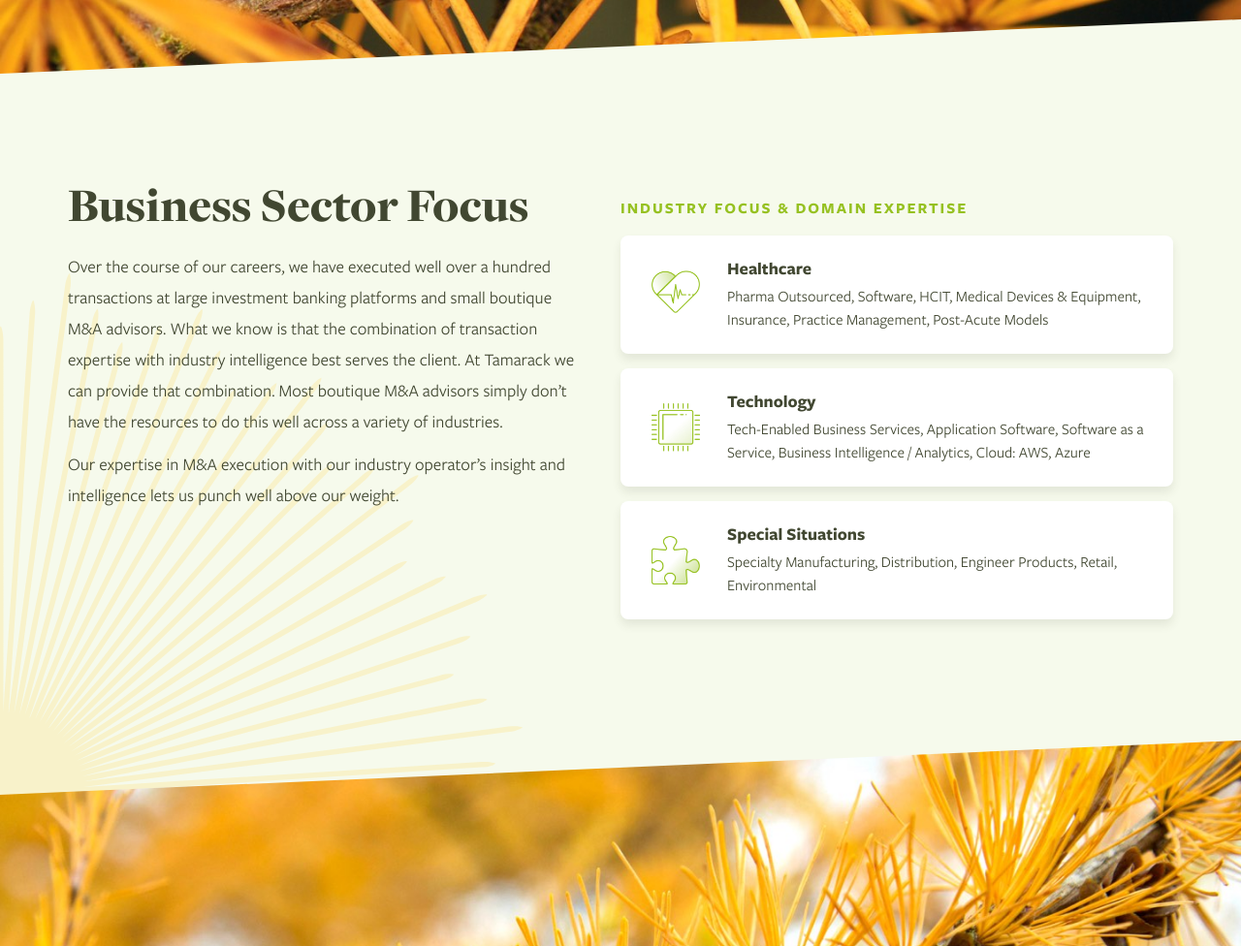
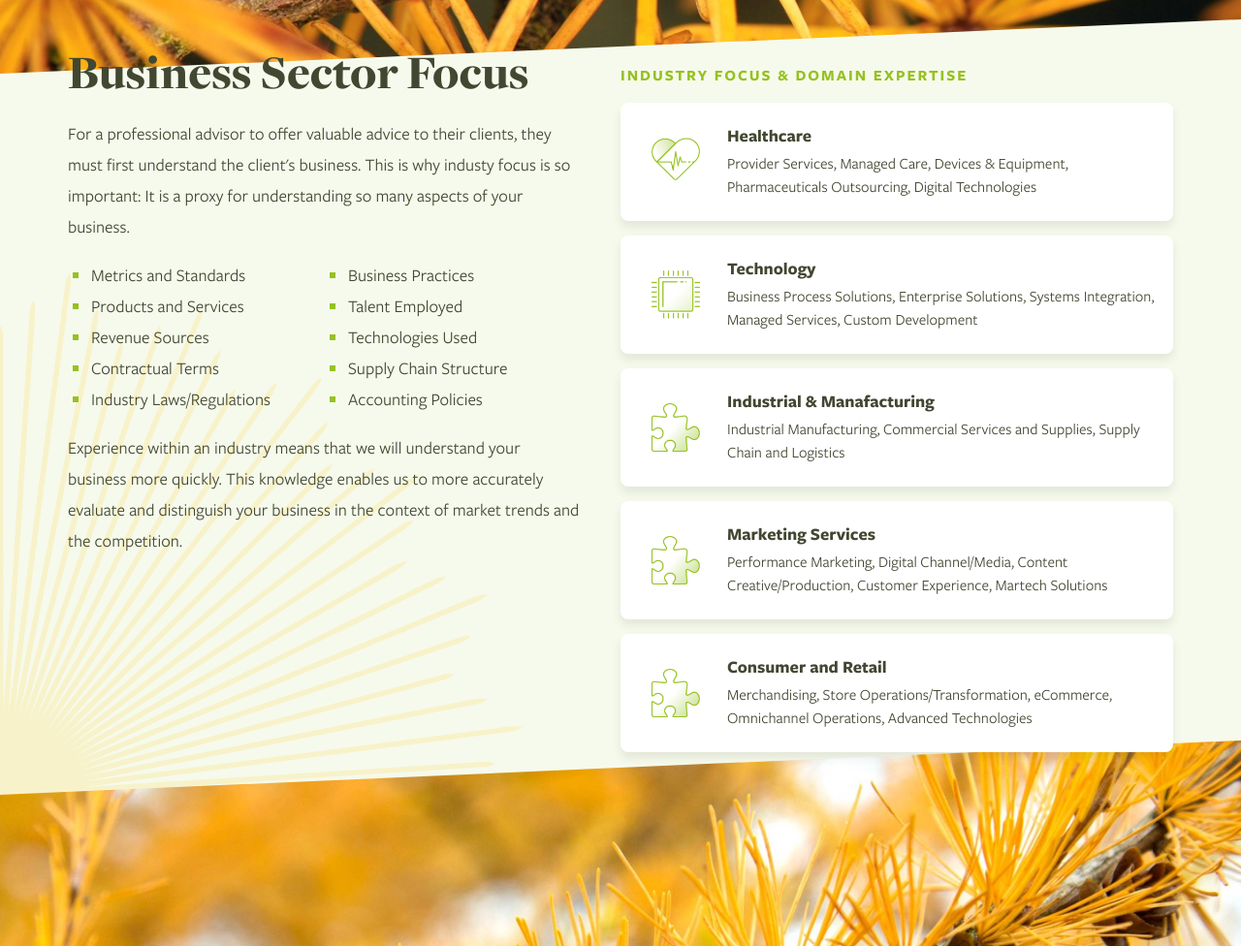
Before and after one commit to gleatherman/tamarack_staging, a website: page index.html in a window 1280 px wide. Shown: the part 3300-4276 px from the top of the page at 97% size. Drawn offline with Linux system fonts and the light colour scheme.

Commit message:
business sector focus updates

```diff
--- a/index.html
+++ b/index.html
@@ -147,25 +147,47 @@
             <div class="two-halves">
                 <div class="col">
                     <h2>Business Sector Focus</h2>
-                    <p>Over the course of our careers, we have executed well over a hundred transactions at large investment banking platforms and small boutique M&A advisors.  What we know is that the combination of transaction expertise with industry intelligence best serves the client.  At Tamarack we can provide that combination.  Most boutique M&A advisors simply don’t have the resources to do this well across a variety of industries.</p>
-                    <p>Our expertise in M&A execution with our industry operator’s insight and intelligence lets us punch well above our weight.</p>
+                    <p>For a professional advisor to offer valuable advice to their clients, they must first understand the client's business. This is why industy focus is so important: It is a proxy for understanding so many aspects of your business.</p>
+                    <ul class="double-col">
+                        <li>Metrics and Standards</li>
+                        <li>Products and Services</li>
+                        <li>Revenue Sources</li>
+                        <li>Contractual Terms</li>
+                        <li>Industry Laws/Regulations</li>
+                        <li>Business Practices</li>
+                        <li>Talent Employed</li>
+                        <li>Technologies Used</li>
+                        <li>Supply Chain Structure</li>
+                        <li>Accounting Policies</li>
+                    </ul>
+                    <p>Experience within an industry means that we will understand your business more quickly. This knowledge enables us to more accurately evaluate and distinguish your business in the context of market trends and the competition.</p>
                 </div>
                 <div class="col">
                     <h3>Industry Focus & Domain Expertise</h3>
                     <div class="industry">
                         <img src="img/icon-healthcare.png" class="icon" alt="">
                         <p><strong>Healthcare</strong></p>
-                        <p class="details">Pharma Outsourced, Software, HCIT, Medical Devices & Equipment, Insurance, Practice Management, Post-Acute Models</p>
+                        <p class="details">Provider Services, Managed Care, Devices &amp; Equipment, Pharmaceuticals Outsourcing, Digital Technologies</p>
                     </div>
                     <div class="industry">
                         <img src="img/icon-technology.png" class="icon" alt="">
                         <p><strong>Technology</strong></p>
-                        <p class="details">Tech-Enabled Business Services, Application Software, Software as a Service, Business Intelligence / Analytics, Cloud: AWS, Azure</p>
+                        <p class="details">Business Process Solutions, Enterprise Solutions, Systems Integration, Managed Services, Custom Development</p>
                     </div>
                     <div class="industry">
                         <img src="img/icon-special-situations.png" class="icon" alt="">
-                        <p><strong>Special Situations</strong></p>
-                        <p class="details">Specialty Manufacturing, Distribution, Engineer Products, Retail, Environmental</p>
+                        <p><strong>Industrial &amp; Manafacturing</strong></p>
+                        <p class="details">Industrial Manufacturing, Commercial Services and Supplies, Supply Chain and Logistics</p>
+                    </div>
+                    <div class="industry">
+                        <img src="img/icon-special-situations.png" class="icon" alt="">
+                        <p><strong>Marketing Services</strong></p>
+                        <p class="details">Performance Marketing, Digital Channel/Media, Content Creative/Production, Customer Experience, Martech Solutions</p>
+                    </div>
+                    <div class="industry">
+                        <img src="img/icon-special-situations.png" class="icon" alt="">
+                        <p><strong>Consumer and Retail</strong></p>
+                        <p class="details">Merchandising, Store Operations/Transformation, eCommerce, Omnichannel Operations, Advanced Technologies</p>
                     </div>
                 </div>
             </div>
--- a/scss/app.scss
+++ b/scss/app.scss
@@ -171,6 +171,9 @@ ul {
     li {
         padding-left: 6px;
     }
+}
+ul.double-col {
+    columns: 100px 2;
 }
 
 @include breakpoint(medium) {
```
Also changed, not shown: css/app.css.
